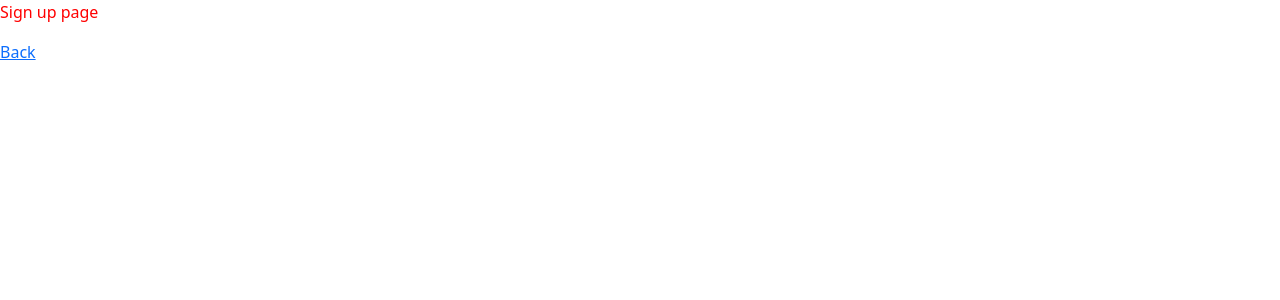
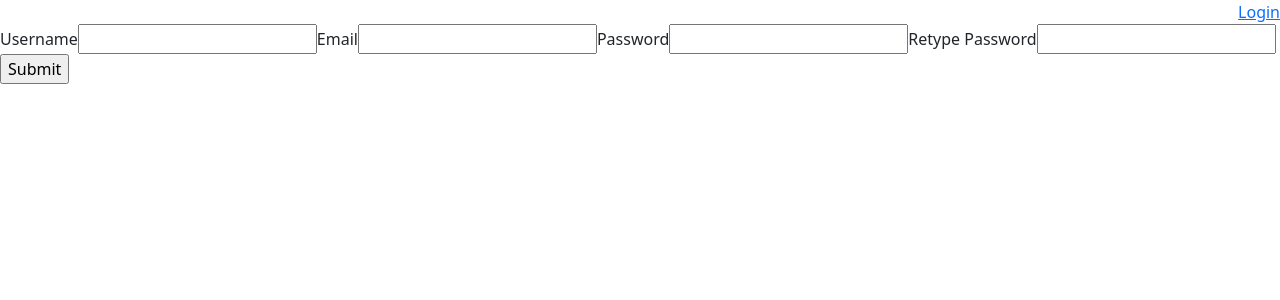
Before and after one commit to GTWebArcade/webarcade-webapp, a React (Create React App) app: page /sign-up in a window 1280 px wide. Shown: the top 300 px of the page. Built offline with nearby package versions, Linux system fonts and the light colour scheme.

Commit message:
initial commit

```diff
--- a/src/component/sign-up/index.js
+++ b/src/component/sign-up/index.js
@@ -1,10 +1,54 @@
+import { useState } from 'react';
 import styles from './styles.module.css';
 
 function SignUpPage() {
+  const [username, setUsername] = useState('');
+  const [email, setEmail] = useState('');
+  const [password, setPassword] = useState('');
+
   return (
     <div>
-        <p className={styles.dummyStyle}>Sign up page</p>
-        <a href='/'>Back</a>
+        <div className={styles.navigation}>
+          <a href='/'>Login</a>
+        </div>
+
+        {/* <p className={styles.dummyStyle}>Sign up page</p>
+        <a href='/'>Back</a> */}
+
+        <div className={styles.signupcard}>
+          <label> Username
+            <input
+              type="text"
+              name="username"
+              value={username}
+              onChange={(e) => setUsername(e.target.value)}
+            />
+          </label>
+          <label> Email
+            <input
+              type="email"
+              name="email"
+              value={email}
+              onChange={(e) => setEmail(e.target.value)}
+            />
+          </label>
+          <label> Password
+            <input
+              type="password"
+              name="password"
+              value={password}
+              onChange={(e) => setPassword(e.target.value)}
+            />
+          </label>
+          <label> Retype Password
+            <input
+              type="password"
+              name="retype-password"
+            />
+          </label>
+          <input type="submit" />
+        </div>
+
     </div>
   );
 }
--- a/src/component/sign-up/styles.module.css
+++ b/src/component/sign-up/styles.module.css
@@ -1,3 +1,9 @@
 .dummyStyle {
     color: red;
 }
+
+.navigation {
+    display: flex;
+    flex-flow: row wrap;
+    justify-content: flex-end;
+}
```
Also changed, not shown: 1 other file (tests, documents, lock files or other folders).
